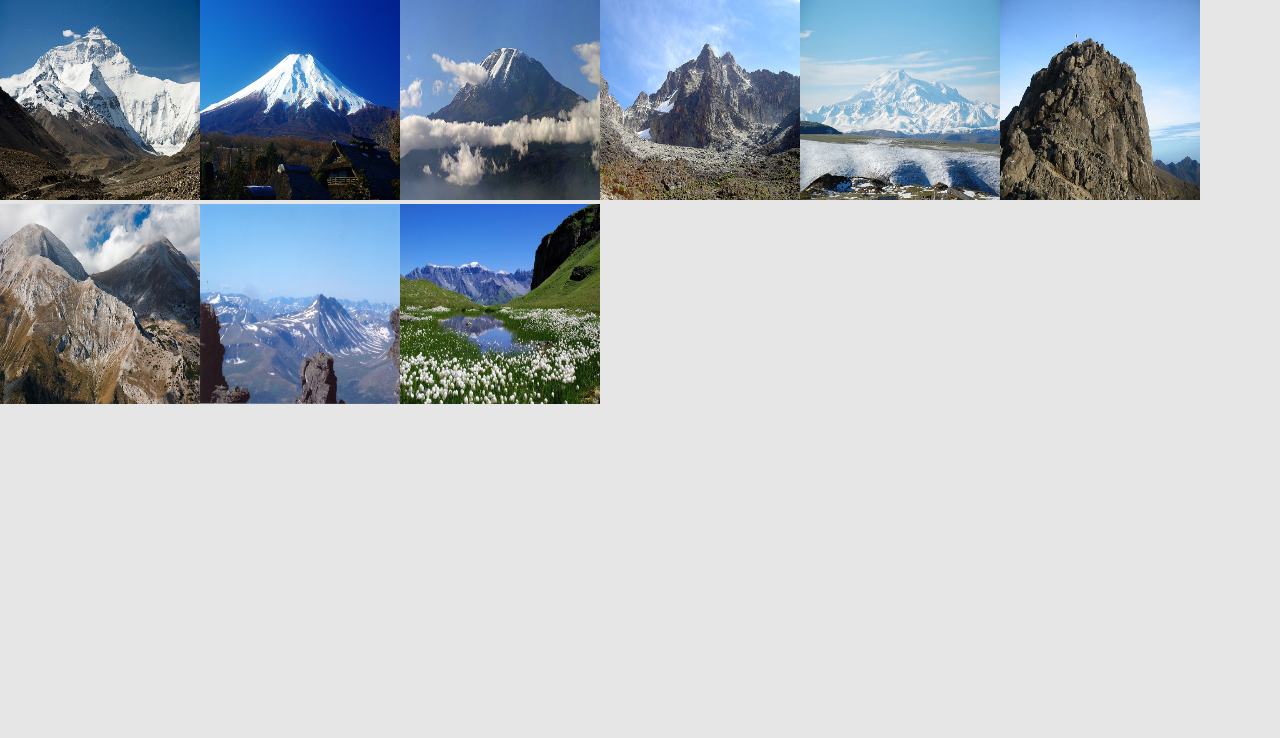
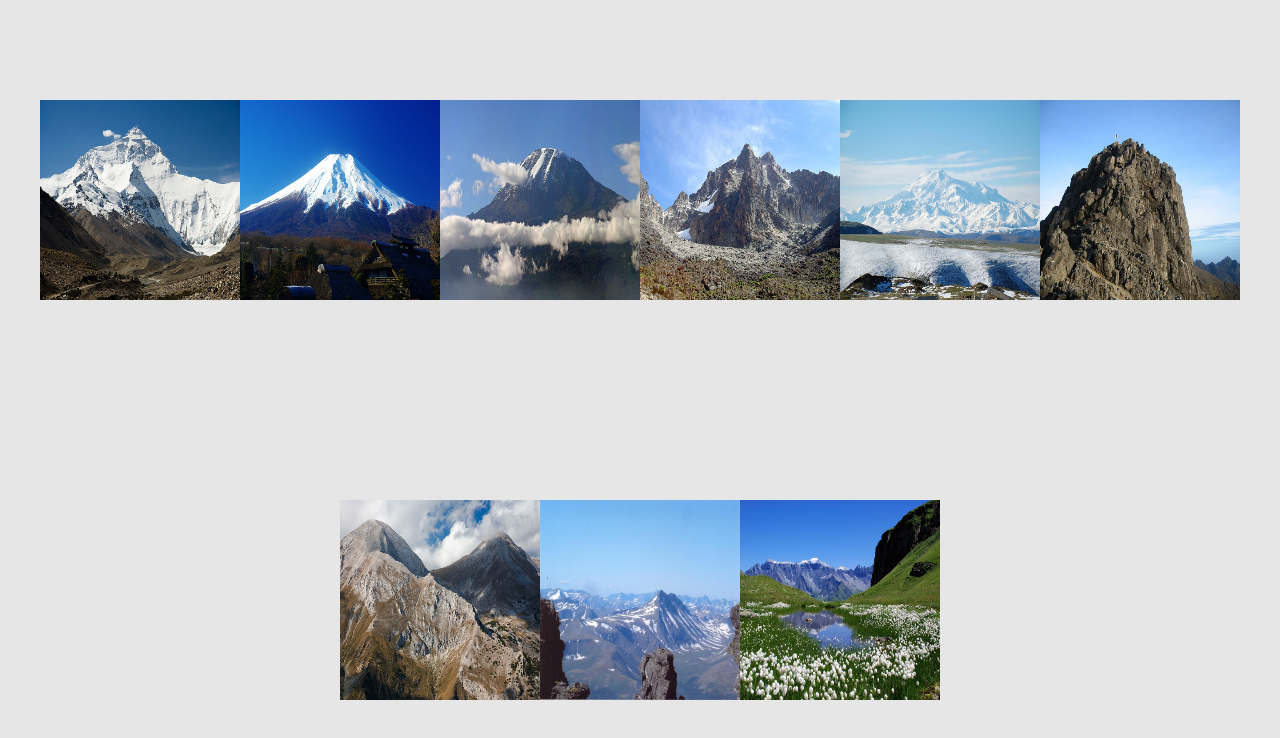
Before and after one commit to FSA42/image-gallery, a React (Create React App) app: page / in a window 1280 px wide. Shown: the top 738 px of the page. Built offline with nearby package versions, Linux system fonts and the light colour scheme.

Commit message:
Finished barebone

```diff
--- a/main.scss
+++ b/main.scss
@@ -9,13 +9,44 @@ body{
     background: hsl(0,0%, 90%);
 }
 
+img,button{
+    cursor: pointer;
+}
+
 .App{
+
     height: 100vh;
+    width: 100vw;
+    & > .img-container{
+        display: flex;
+        flex-direction: column;
+        align-items: center;
+        justify-content: center;
+        height: 100%;
+        width: 100%;
+        & > img{
+            height: 75%;
+            width: 75%;
+            cursor: none;
+        }
+        & > button{
+            margin-top: 1rem;
+            font-size: 2rem;
+            padding: 1rem 2rem;
+        }
+    }
+
 }
 
 .Gallery{
+    display: flex;
+    flex-wrap: wrap;
+    justify-content: center;
+    align-items: center;
     width: 100%;
+    height: 100%;
     & > img{
+
         width: 200px;
         height: 200px;
     }
--- a/src/App.js
+++ b/src/App.js
@@ -9,8 +9,13 @@ const App = () => {
   console.log( ImgID )
   return (
     <div className="App">
-      <Gallery  setImgID = {setImgID}  />
-      <ZoomedImage setImgID = {setImgID}  ImgID={ImgID} />
+      {
+        ImgID === null
+        ? <Gallery  setImgID ={setImgID}/>
+        : <ZoomedImage setImgID={setImgID} ImgID={ImgID}/>
+      }
+
+
     </div>
   )
 }
--- a/src/ZoomedImage.js
+++ b/src/ZoomedImage.js
@@ -1,8 +1,13 @@
 import React from 'react'
 
 
-const ZoomedImage = ({imgID}) =>{
-    return <h1>{ imgID }</h1>
+const ZoomedImage = ({ImgID,setImgID}) =>{
+    return (
+        <div className="img-container">
+            <img src={`http://localhost:3000/img/${ImgID}m.jpg`} alt="broke" />
+            <button onClick={()=>setImgID(null)} > Exit </button>
+        </div>
+    )
 }
 
 export default ZoomedImage
--- a/src/main.css
+++ b/src/main.css
@@ -9,12 +9,59 @@ body {
   background: #e6e6e6;
 }
 
+img, button {
+  cursor: pointer;
+}
+
 .App {
   height: 100vh;
+  width: 100vw;
+}
+
+.App > .img-container {
+  display: -webkit-box;
+  display: -ms-flexbox;
+  display: flex;
+  -webkit-box-orient: vertical;
+  -webkit-box-direction: normal;
+      -ms-flex-direction: column;
+          flex-direction: column;
+  -webkit-box-align: center;
+      -ms-flex-align: center;
+          align-items: center;
+  -webkit-box-pack: center;
+      -ms-flex-pack: center;
+          justify-content: center;
+  height: 100%;
+  width: 100%;
+}
+
+.App > .img-container > img {
+  height: 75%;
+  width: 75%;
+  cursor: none;
+}
+
+.App > .img-container > button {
+  margin-top: 1rem;
+  font-size: 2rem;
+  padding: 1rem 2rem;
 }
 
 .Gallery {
+  display: -webkit-box;
+  display: -ms-flexbox;
+  display: flex;
+  -ms-flex-wrap: wrap;
+      flex-wrap: wrap;
+  -webkit-box-pack: center;
+      -ms-flex-pack: center;
+          justify-content: center;
+  -webkit-box-align: center;
+      -ms-flex-align: center;
+          align-items: center;
   width: 100%;
+  height: 100%;
 }
 
 .Gallery > img {
```
Also changed, not shown: 1 other file (tests, documents, lock files or other folders).
